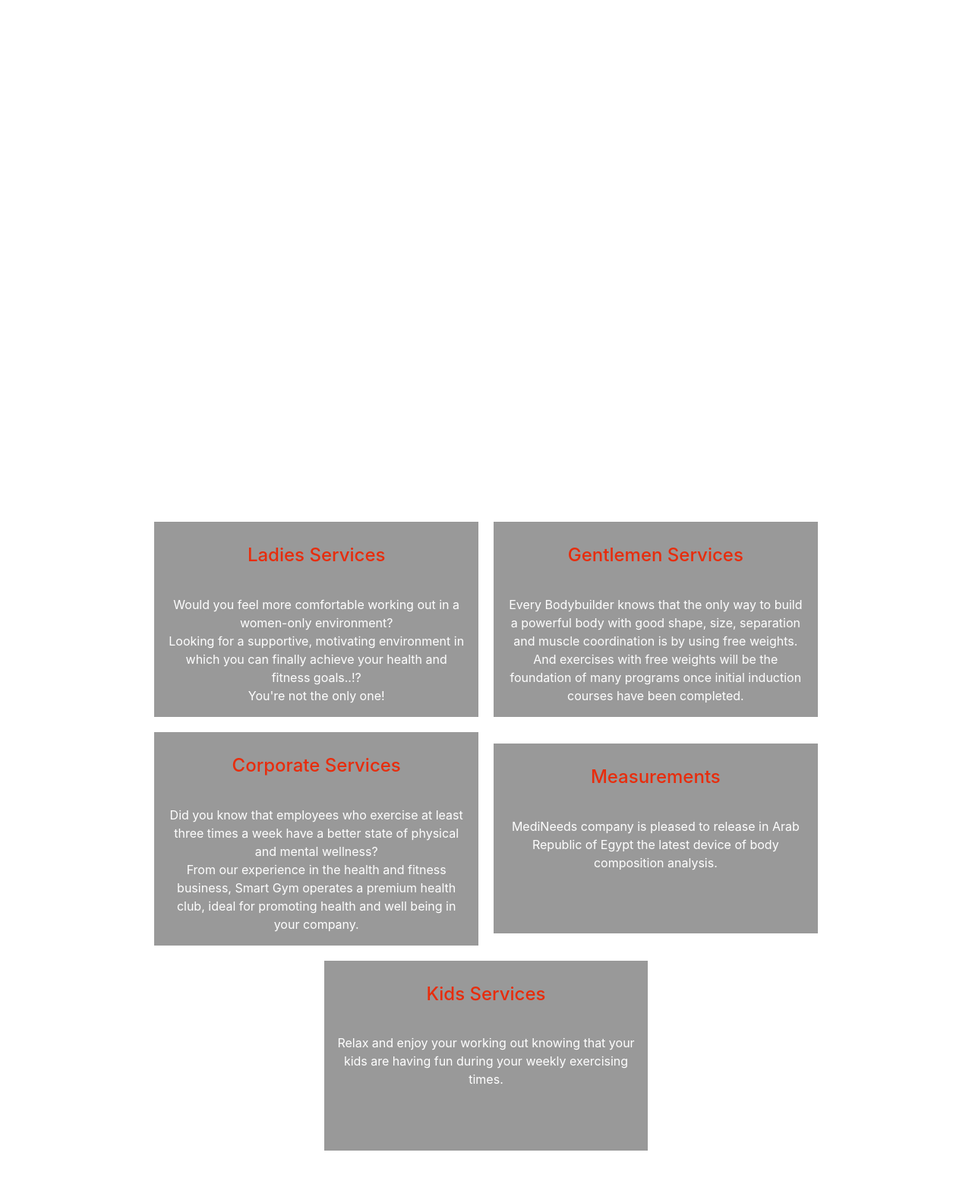
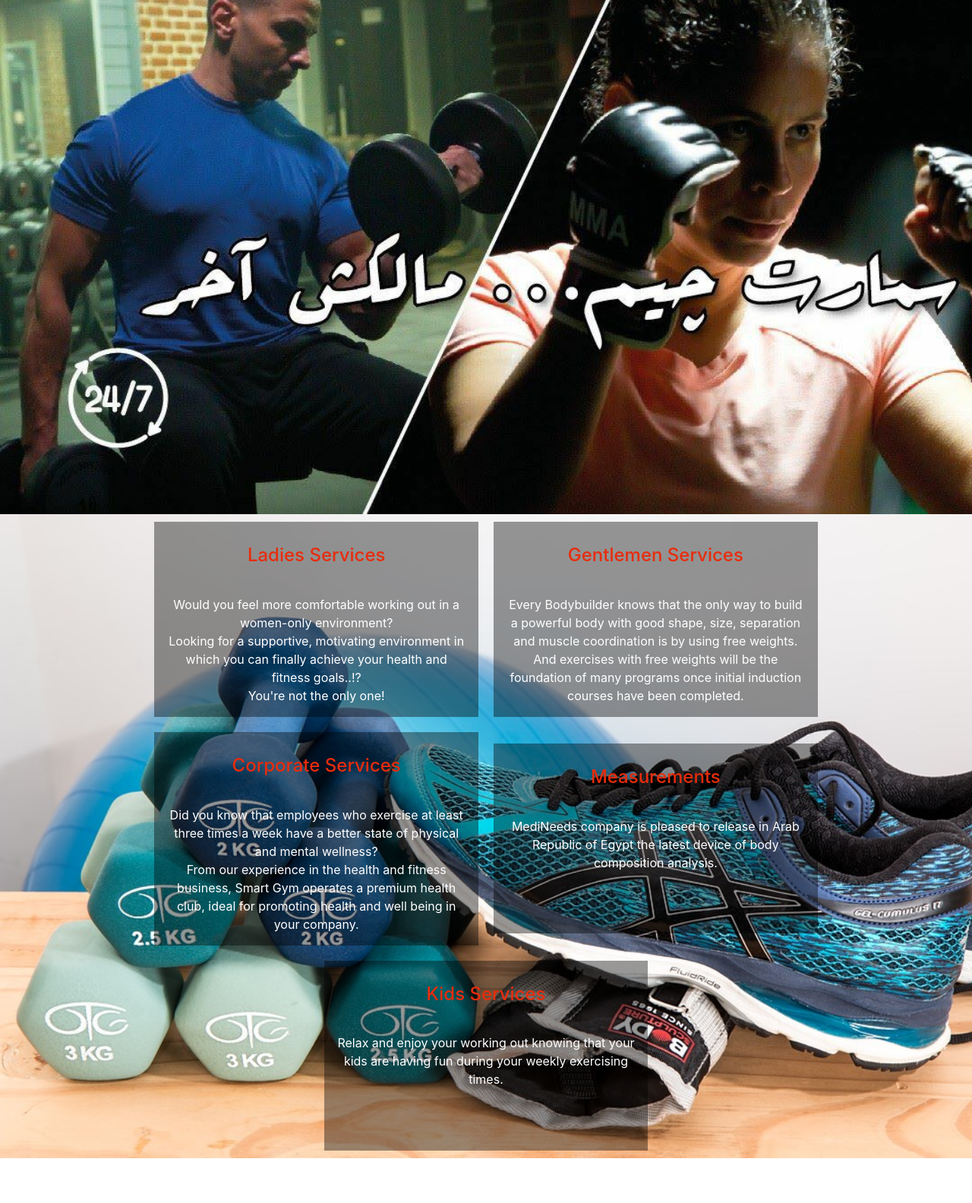
Before and after one commit to NehalNagy/Gym, a plain HTML site: page index.html in a window 1280 px wide. Shown: the part 123-1707 px from the top of the page at 76% size. Drawn offline with nearby package versions, Linux system fonts and the light colour scheme.

Commit message:
images path modified

```diff
--- a/assets/css/style.css
+++ b/assets/css/style.css
@@ -5,7 +5,7 @@ body{
 .page-header{
     text-align: center;
     color: white;
-    background: url("../assets/images/home_header.jpg");
+    background: url("/assets/images/home_header.jpg");
     background-size: cover;
 	height: 800px;
 }
@@ -39,10 +39,10 @@ a:hover{
      min-height: 500px;
 }
 #services{
-    background-image: url("../assets/images/bg/service_bkg.jpg");
+    background-image: url("/assets/images/bg/service_bkg.jpg");
 }
 #health-tips{
-    background-image: url("../assets/images/bg/health_bkg.jpg");
+    background-image: url("/assets/images/bg/health_bkg.jpg");
 
 }
 .serviceItem>img,.health-tips-item>img{
```
